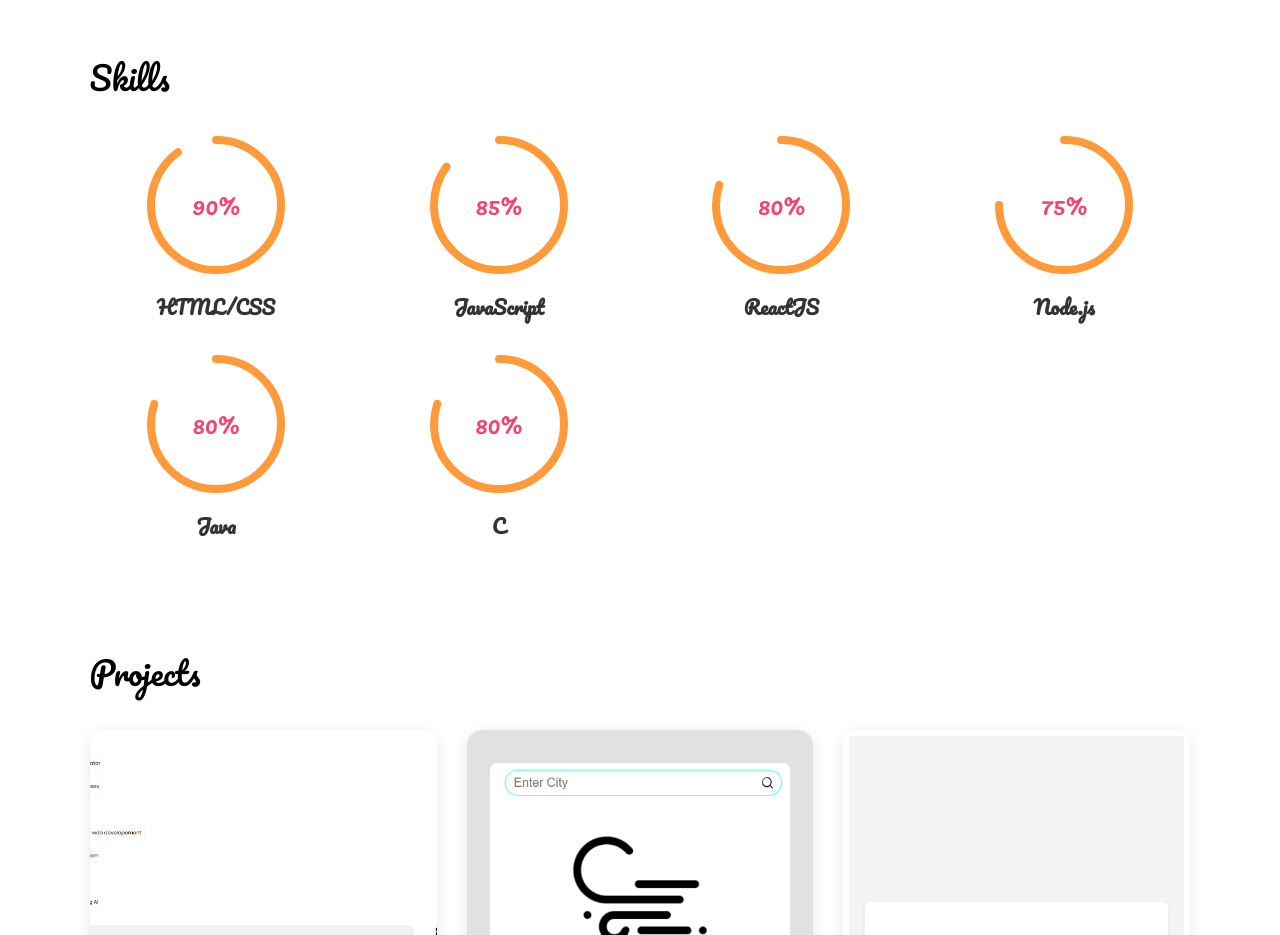
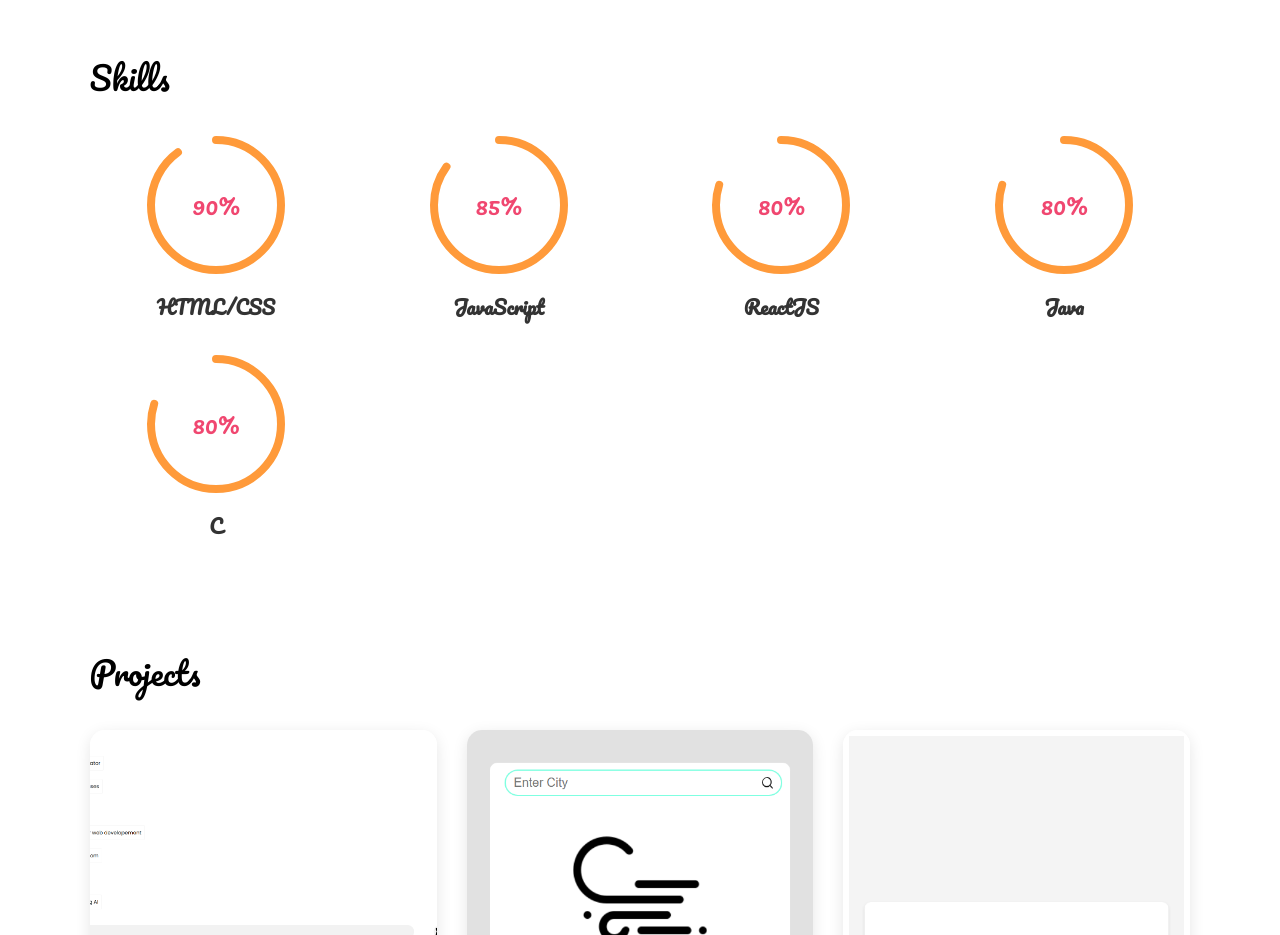
Before and after one commit to Sanjay2729117/portfolio, a plain HTML site: page index.html in a window 1280 px wide. Shown: the part 1220-2155 px from the top of the page. Drawn offline with nearby package versions, Linux system fonts and the light colour scheme.

Commit message:
Update index.html

```diff
--- a/index.html
+++ b/index.html
@@ -137,17 +137,6 @@
                     </div>
                 </div>
                 <h3>ReactJS</h3>
-            </div>
-            <div class="skill-item">
-                <div class="skill-circle">
-                    <div class="progress-bar" data-progress="75">
-                        <svg>
-                            <circle class="progress" cx="70" cy="70" r="65"></circle>
-                        </svg>
-                        <div class="percentage">75%</div>
-                    </div>
-                </div>
-                <h3>Node.js</h3>
             </div>
             <div class="skill-item">
                 <div class="skill-circle">
```
